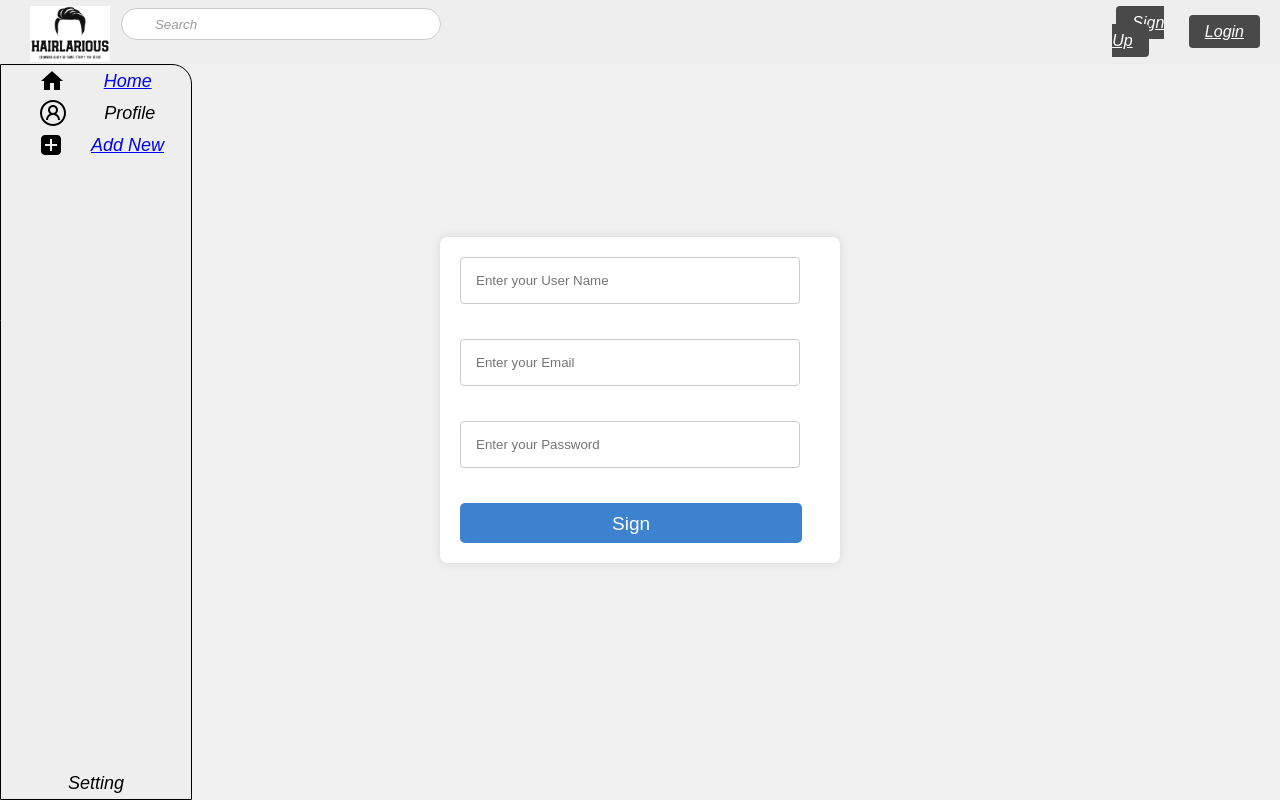
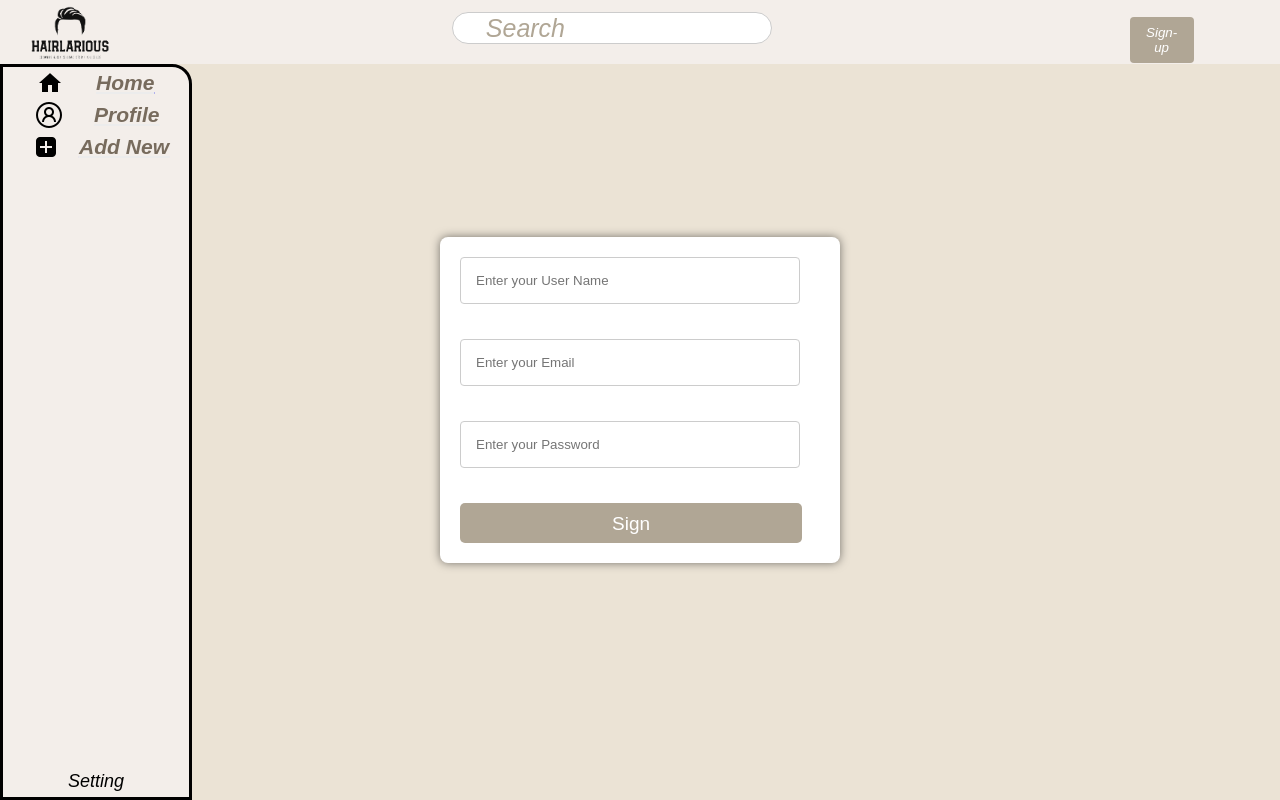
Before and after one commit to kalviumcommunity/S50_Bad_Haircuts_In_History, a React (Vite) app in the folder Frontend/: page /signup in a window 1280 px wide. Built offline with nearby package versions, Linux system fonts and the light colour scheme.

Commit message:
validation_update

```diff
--- a/Frontend/src/App.jsx
+++ b/Frontend/src/App.jsx
@@ -1,15 +1,15 @@
-import { useState } from 'react'
-import './App.css'
-// import Loginpage from './Components/Landing_page'
-import Firstpage from './Components/mainpage.jsx'
+import React, { useState } from 'react';
+import './App.css';
+import Loginpage from './Components/Landing_page.jsx';
+import Firstpage from './Components/mainpage.jsx';
 
 function App() {
-
   return (
     <>
-    <Firstpage/>
+      {/* <Loginpage /> */}
+      <Firstpage />
     </>
-  )
+  );
 }
 
-export default App
+export default App;
--- a/Frontend/src/Components/AddNewPost.css
+++ b/Frontend/src/Components/AddNewPost.css
@@ -1,9 +1,11 @@
 
 .container {
     background-color: #fff;
+    width: 50vw;
     padding: 20px;
+    margin-right: 10vw;
     border-radius: 8px;
-    box-shadow: 0 0 10px rgba(0, 0, 0, 0.1);
+    box-shadow: 0 0 10px rgba(0, 0, 0, 0.5);
   }
 
   h1 {
@@ -31,16 +33,3 @@
     width: 100%;
     box-sizing: border-box;
   }
-
-  button {
-    background-color: #4caf50;
-    color: white;
-    padding: 10px;
-    border: none;
-    border-radius: 4px;
-    cursor: pointer;
-  }
-
-  button:hover {
-    background-color: #45a049;
-  }
--- a/Frontend/src/Components/Landing.css
+++ b/Frontend/src/Components/Landing.css
@@ -8,14 +8,14 @@
     justify-content: center;
     align-items: center;
     height: 100vh;
-    background-color: #f0f0f0;
+    background-color: #EBE3D5;
   }
 
   .form {
     background-color: #fff;
     padding: 20px;
     border-radius: 8px;
-    box-shadow: 0 0 10px rgba(0, 0, 0, 0.1);
+    box-shadow: 0 0 10px rgba(0, 0, 0, 0.5);
     max-width: 400px;
     width: 100%;
   }
@@ -32,7 +32,7 @@
   }
 
   .form input[type="submit"] {
-    background-color: #007bff;
+    background-color: #776B5D;
     color: #fff;
     font-size: 16px;
     font-weight: bold;
@@ -41,7 +41,7 @@
   }
 
   .form input[type="submit"]:hover {
-    background-color:rgb(7, 7, 113);
+    background-color:#776B5D;
   }
   .popup {
     position: fixed;
@@ -87,7 +87,7 @@
   .sign{
     width: 95%;
     height: 5vh;
-    background-color: #3c82ce;
+    background-color: #B0A695;
     font-size: 19px;
     border-radius: 5px;
   }
--- a/Frontend/src/Components/mainpage.css
+++ b/Frontend/src/Components/mainpage.css
@@ -1,6 +1,9 @@
+body{
+  background-color:#EBE3D5;
+}
 .main_container {
     display:flex;
-  }
+}
 
   .side_nav_container {
     display: flex;
@@ -8,11 +11,11 @@
     justify-content: space-between;
     grid-area: side_nav_container;
     text-align: center;
-    border: 1px solid black;
+    border: 3px solid black;
     border-top-right-radius: 20px;
     width: 15%;
     height: 92vh;
-    background-color: #eeeeee;
+    background-color: #F3EEEA;
   }
   .side_nav_container, .nav_container {
     position: fixed;
@@ -35,31 +38,33 @@
 .icon_add{
   margin-left: 10px;
 }
-.sign_btn{
-  margin-left:50vw;
-  /* border: 5px solid black ; */
-}
+
   .nav_container {
     display: flex;
     justify-content: space-between;
+    /* border: 2px solid black; */
     align-items: center;
     grid-area: nav_container;
-    /* border: 1px solid black; */
-    background-color: #eeeeee;
+    background-color: #F3EEEA;
     text-align: center;
     width: 100%;
     height: 8vh;
   }
   .search-bar {
    width: 30vw;
+   text-align: center;
+
   }
+
 .search_bar{
   width: 25vw;
   height: 4vh;
   border-radius: 20px;
+  font-size: 25px;
+  margin-top: 1vh;
 }
 .search_bar::placeholder {
-  color: #999;
+  color: #B0A695;
   font-style: italic;
   padding-left: 25px;
 }
@@ -78,16 +83,47 @@
     margin-left: 30px;
   }
   .btn {
+    width: 5vw;
     font-style: italic;
-    margin-right: 20px;
+    margin-top: 5px;
     padding: 8px 16px;
-    background-color: #494949;
+    /* background-color: #494949; */
     color: white;
     border: none;
     border-radius: 4px;
     cursor: pointer;
   }
+  .btn-btn{
+    display: flex;
+    justify-content: space-between;
+    /* border: 1px solid black; */
+    width: 13vw;
+    height: 5vh;
+    }
 
+    button {
+      background-color: #B0A695;
+      color: white;
+      padding: 10px;
+      border: none;
+      border-radius: 4px;
+      cursor: pointer;
+    }
+
+    button:hover {
+      background-color: #EBE3D5;
+}
+.sign-note{
+  font-size: 30px;
+  display: flex;
+  justify-content: center;
+  margin-top: 20%;
+  margin-left: 15%;
+}
+h3{
+  text-decoration: underline rgb(236, 236, 236);
+  color: #776B5D;
+}
 .com {
   border-radius: 15px;
   font-size: 18px;
@@ -99,7 +135,7 @@
   transition: background-color 0.3s ease;
 }
 .com:hover {
-  background-color: #dbdbdb;
+  background-color: #EBE3D5;
 }
 .user_img {
   border-radius: 20px;
--- a/Frontend/src/Components/mainpage.jsx
+++ b/Frontend/src/Components/mainpage.jsx
@@ -41,31 +41,35 @@ function Mainpage() {
               onChange={handleSearchInputChange}
             />
           </div>
-          <div className='sign_btn'>
-            <Link to="/signup" className='btn'>Sign Up</Link>
+          <div className='btn-btn'>
+          <div >
+            <Link to="/signup" className='btn' >
+            <button className='btn'>Sign-up</button>
+              </Link>
           </div>
           <div>
             {isLoggedIn ? (
               <button className='btn' onClick={handleLogout}>Logout</button>
             ) : (
-              <Link to="/" className='btn'>Login</Link>
+              <Link to="/" className='btn'></Link>
             )}
           </div>
+        </div>
         </div>
 
         <div className='main_container'>
           <div className='side_nav_container'>
             <Link to="/PostArea" className='com'>
               <img src={home_icon} alt="Logo" className='icon'/>
-              <div>Home</div>
+              <div><h3 className='h3'>Home</h3></div>
             </Link>
             <div className='com'>
               <img src={user_icon} alt="" className='icon' />
-              <div>{isLoggedIn ? User_Name : 'Profile'}</div>
+              <div><h3 className='h3'>{isLoggedIn ? User_Name : 'Profile'}</h3></div>
             </div>
             <Link to="/add-new" className='com'>
               <img src={add_icon} alt="" className='icon_add'/>
-              <div>Add New</div>
+              <div><h3 className='h3'>Add New</h3></div>
             </Link>
             <div className='bottom_nav'>
               <div className='com'>Setting</div>
--- a/Frontend/src/Components/mainpage_info.css
+++ b/Frontend/src/Components/mainpage_info.css
@@ -2,9 +2,9 @@ body{
   font-family: 'Arial', sans-serif;
 }
 .sin {
-  background-color: rgb(194, 194, 194);
+  background-color: #F3EEEA;
   font-family: 'Arial', sans-serif;
-  background-color: #f4f4f4;
+  background-color: #EBE3D5;
   margin: 0;
   padding: 0;
   display: flex;
@@ -22,7 +22,7 @@ body{
 }
 
 .container {
-  background-color: rgb(228, 228, 228);
+  background-color: #F3EEEA;
   width: 59%;
   margin-left: 25%;
   margin-top: 3%;
@@ -47,9 +47,7 @@ body{
 
 .title {
   margin-bottom: 20px;
-  /* min-width: 20vw; */
-  /* max-width: auto; */
-  background-color: rgb(212, 124, 84);
+  background-color: #EBE3D5;
   height: 5vh;
   font-size: 40px;
   text-align: center;
@@ -61,13 +59,13 @@ body{
 .caption {
   font-style: italic;
   border: 0px;
-  background-color: rgb(212, 124, 84);
+  background-color: #EBE3D5;
   font-size: 20px;
   border-radius: 10px;
   margin-bottom: 20px;
-  min-width: 20vw;
+  min-width: auto;
   max-width: auto;
-  height: 5vh;
+  height: 50px;
   text-align: center;
 }
 
@@ -90,8 +88,8 @@ button {
   border-radius: 5px;
 }
 .btn_1{
-  background-color: aqua;
+  background-color: #B0A695;
 }
 .btn_2{
-  background-color: red;
+  background-color: #B0A695;
 }
--- a/Frontend/src/Components/mainpage_info.jsx
+++ b/Frontend/src/Components/mainpage_info.jsx
@@ -110,7 +110,7 @@ function Mainpage_info() {
               </div>
               <div>
                 <div className='user_name'>{User_Name}</div>
-                {User_Name === user && ( // Only render buttons if the current user created the post
+                {User_Name === user && (
                   <div className='btns_container flex'>
                     <button className='btns btn_1' onClick={handleUpdate}>Update</button>
                     <button className='btns btn_2' onClick={handleDelete}>Delete</button>
```
Also changed, not shown: Frontend/src/assets/Logo.png, 1 other file (tests, documents, lock files or other folders).
